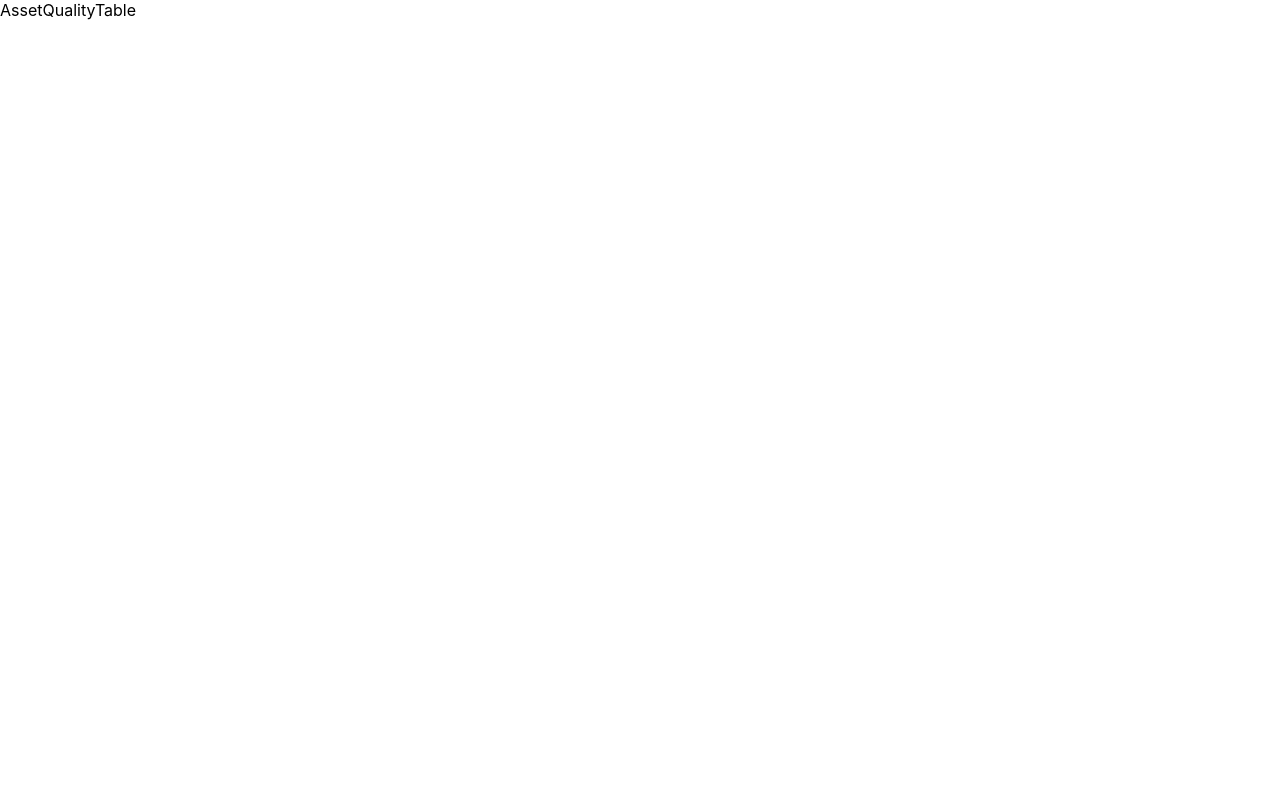
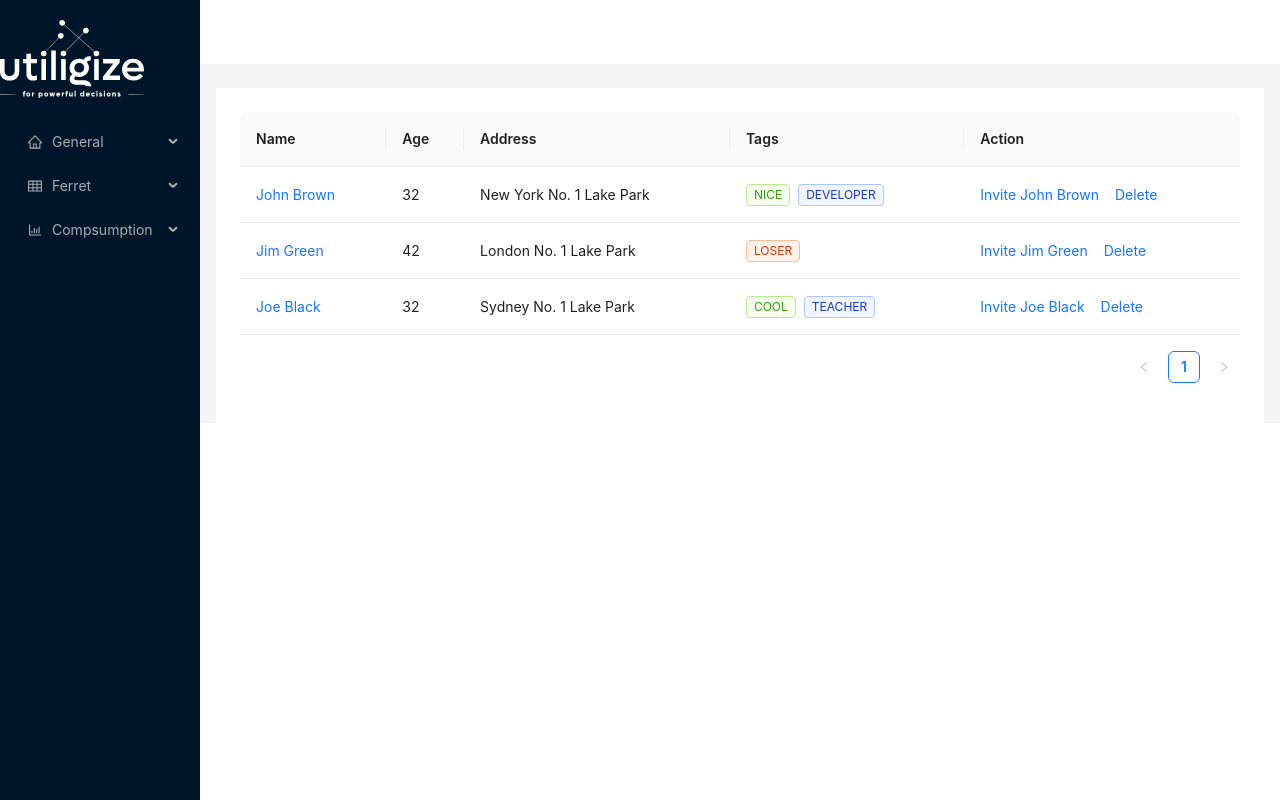
Before and after one commit to abdulahiroble/dashboard-frontend-ms, a React (Create React App) app: page /table in a window 1280 px wide. Built offline with nearby package versions, Linux system fonts and the light colour scheme.

Commit message:
Add DataTable component to Sidebar

```diff
--- a/src/App.tsx
+++ b/src/App.tsx
@@ -1,10 +1,13 @@
 import './App.css';
+import DataTable from './components/DataTable';
 import Sidebar from './components/Sidbar';
 
 function App() {
   return (
     <div className="App">
-      <Sidebar />
+      <Sidebar>
+        <DataTable />
+      </Sidebar>
     </div>
   );
 }
--- a/src/components/Sidbar.tsx
+++ b/src/components/Sidbar.tsx
@@ -1,4 +1,4 @@
-import React from 'react';
+import React, { Children } from 'react';
 import type { MenuProps } from 'antd';
 import { Layout, Menu, theme } from 'antd';
 import DataTable from './DataTable';
@@ -79,7 +79,7 @@ const items: MenuProps['items'] = [
     },
 ];
 
-const Sidebar: React.FC = () => {
+const Sidebar: any = ({ children }: any) => {
     const {
         token: { colorBgContainer },
     } = theme.useToken();
@@ -96,7 +96,9 @@ const Sidebar: React.FC = () => {
                     bottom: 0,
                 }}
             >
-                <img alt="logo" src="/logo-white.svg" style={{ width: "72%", marginTop: "20px" }} />
+                <Link to="/">
+                    <img alt="logo" src="/logo-white.svg" style={{ width: "72%", marginTop: "20px" }} />
+                </Link>
                 <br />
                 <br />
                 <Menu theme="dark" mode="inline" defaultSelectedKeys={['4']} items={items} />
@@ -105,7 +107,7 @@ const Sidebar: React.FC = () => {
                 <Header style={{ padding: 0, background: colorBgContainer }} />
                 <Content style={{ margin: '24px 16px 0', overflow: 'initial' }}>
                     <div style={{ padding: 24, textAlign: 'center', background: colorBgContainer }}>
-                        <DataTable />
+                        {children}
                     </div>
                 </Content>
             </Layout>
--- a/src/pages/AssetQualityChart.tsx
+++ b/src/pages/AssetQualityChart.tsx
@@ -1,9 +1,12 @@
 import React from 'react'
 import BarChart from '../components/BarChart'
+import Sidebar from '../components/Sidbar'
 
 const AssetQualityChart = () => {
     return (
-        <BarChart />
+        <Sidebar>
+            <BarChart />
+        </Sidebar>
     )
 }
 
--- a/src/pages/AssetQualityTable.tsx
+++ b/src/pages/AssetQualityTable.tsx
@@ -1,9 +1,89 @@
-import React from 'react'
+import React from 'react';
+import { Space, Table, Tag } from 'antd';
+import type { ColumnsType } from 'antd/es/table';
+import Sidebar from '../components/Sidbar';
 
-const AssetQualityTable = () => {
-    return (
-        <div>AssetQualityTable</div>
-    )
+interface DataType {
+    key: string;
+    name: string;
+    age: number;
+    address: string;
+    tags: string[];
 }
 
-export default AssetQualityTable
+const columns: ColumnsType<DataType> = [
+    {
+        title: 'Name',
+        dataIndex: 'name',
+        key: 'name',
+        render: (text) => <a>{text}</a>,
+    },
+    {
+        title: 'Age',
+        dataIndex: 'age',
+        key: 'age',
+    },
+    {
+        title: 'Address',
+        dataIndex: 'address',
+        key: 'address',
+    },
+    {
+        title: 'Tags',
+        key: 'tags',
+        dataIndex: 'tags',
+        render: (_, { tags }) => (
+            <>
+                {tags.map((tag) => {
+                    let color = tag.length > 5 ? 'geekblue' : 'green';
+                    if (tag === 'loser') {
+                        color = 'volcano';
+                    }
+                    return (
+                        <Tag color={color} key={tag}>
+                            {tag.toUpperCase()}
+                        </Tag>
+                    );
+                })}
+            </>
+        ),
+    },
+    {
+        title: 'Action',
+        key: 'action',
+        render: (_, record) => (
+            <Space size="middle">
+                <a>Invite {record.name}</a>
+                <a>Delete</a>
+            </Space>
+        ),
+    },
+];
+
+const data: DataType[] = [
+    {
+        key: '1',
+        name: 'John Brown',
+        age: 32,
+        address: 'New York No. 1 Lake Park',
+        tags: ['nice', 'developer'],
+    },
+    {
+        key: '2',
+        name: 'Jim Green',
+        age: 42,
+        address: 'London No. 1 Lake Park',
+        tags: ['loser'],
+    },
+    {
+        key: '3',
+        name: 'Joe Black',
+        age: 32,
+        address: 'Sydney No. 1 Lake Park',
+        tags: ['cool', 'teacher'],
+    },
+];
+
+const AssetQualityTable: React.FC = () => <Sidebar><Table columns={columns} dataSource={data} /></Sidebar>;
+
+export default AssetQualityTable;
```
